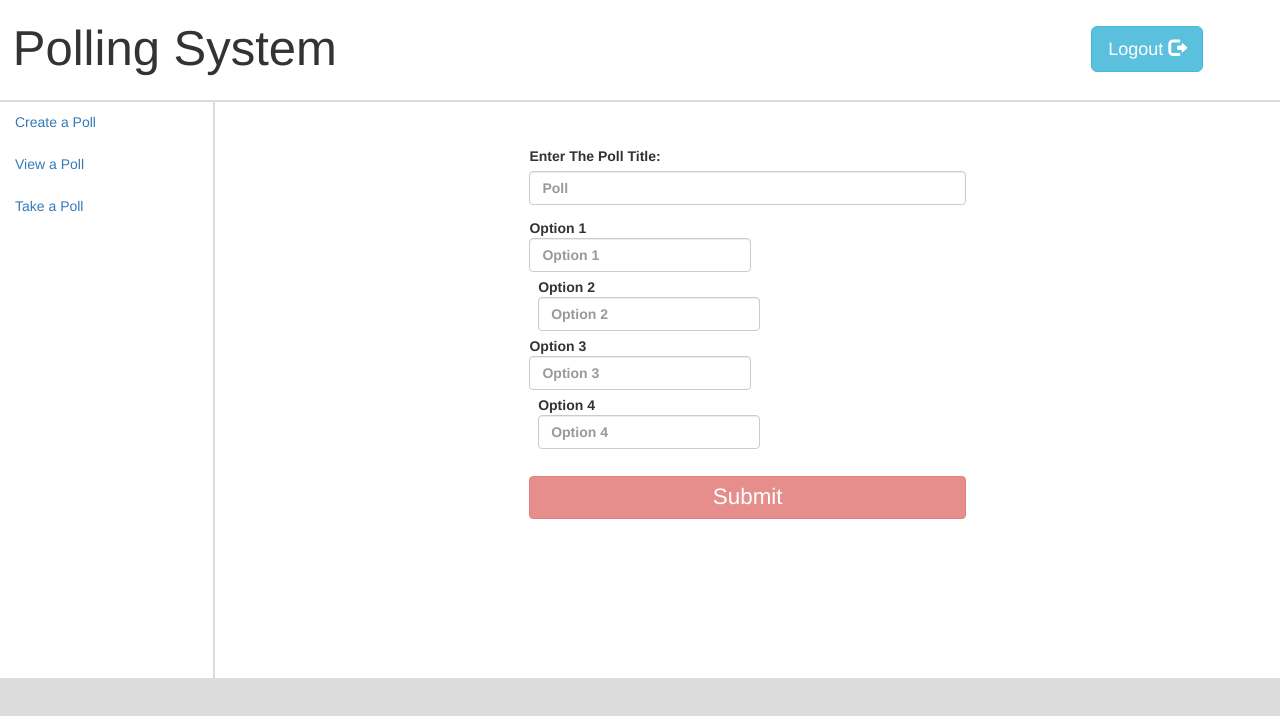
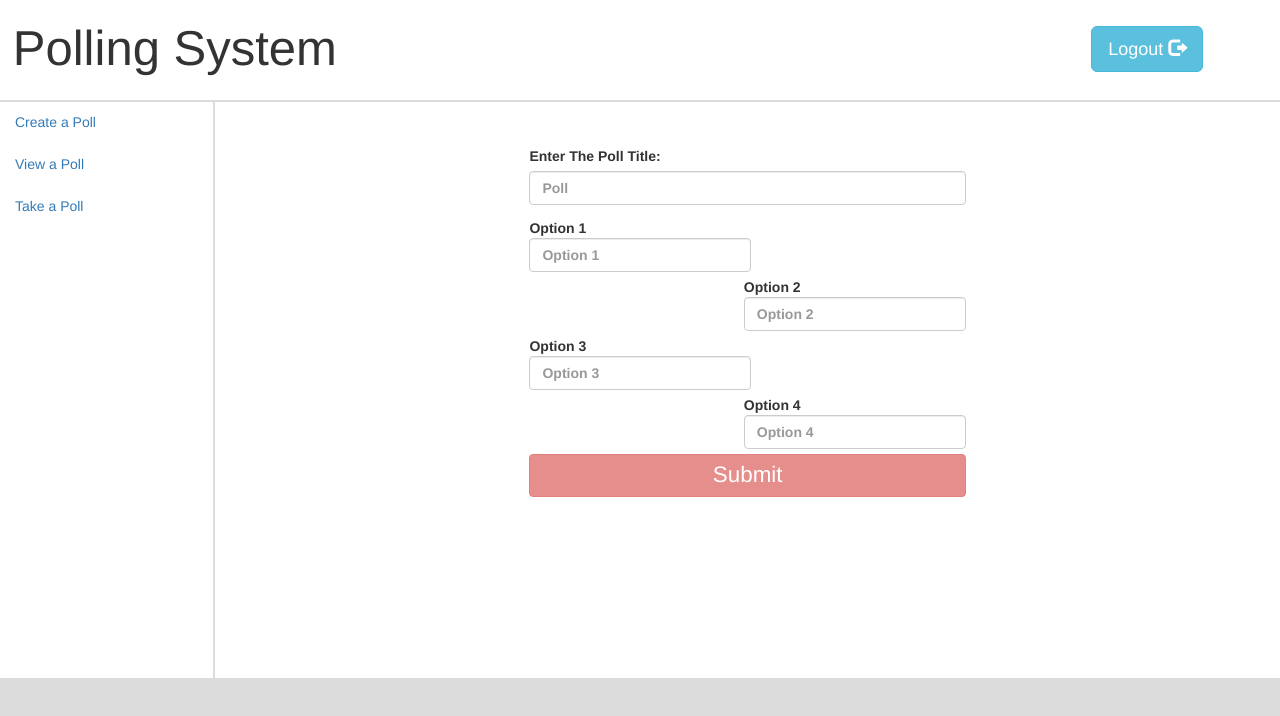
Before and after one commit to Prateek0129/Login-Registration, an Angular app: page /homepage/create in a window 1280 px wide. Shown: the top 716 px of the page. Built offline with nearby package versions, Linux system fonts and the light colour scheme; sample sign-in values are in the browser's storage.

Commit message:
Login FIxed 1

```diff
--- a/src/app/homepage/create/create.component.css
+++ b/src/app/homepage/create/create.component.css
@@ -4,10 +4,10 @@
     padding: 3%;
 }
 .labelAlign {
-    margin-left: 2%;
+    float: right;
 }
 .options {
-    padding: 3% 0 3% 0;
+    padding: 3% 0;
 }
 .bold {
     font-weight:700;
```
